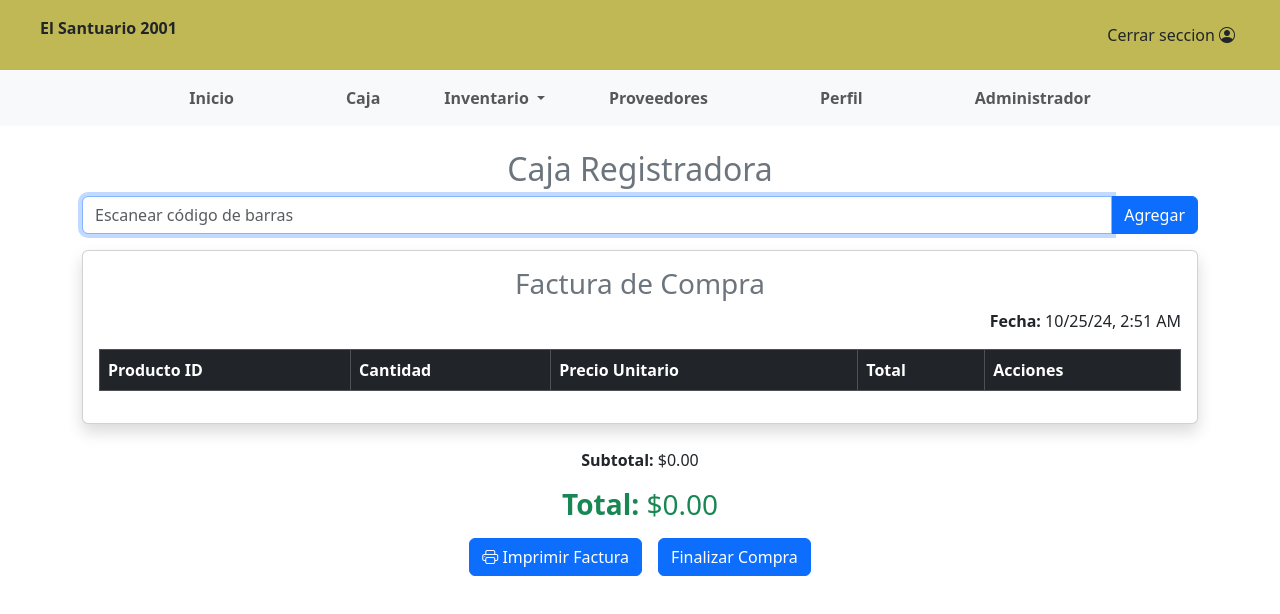
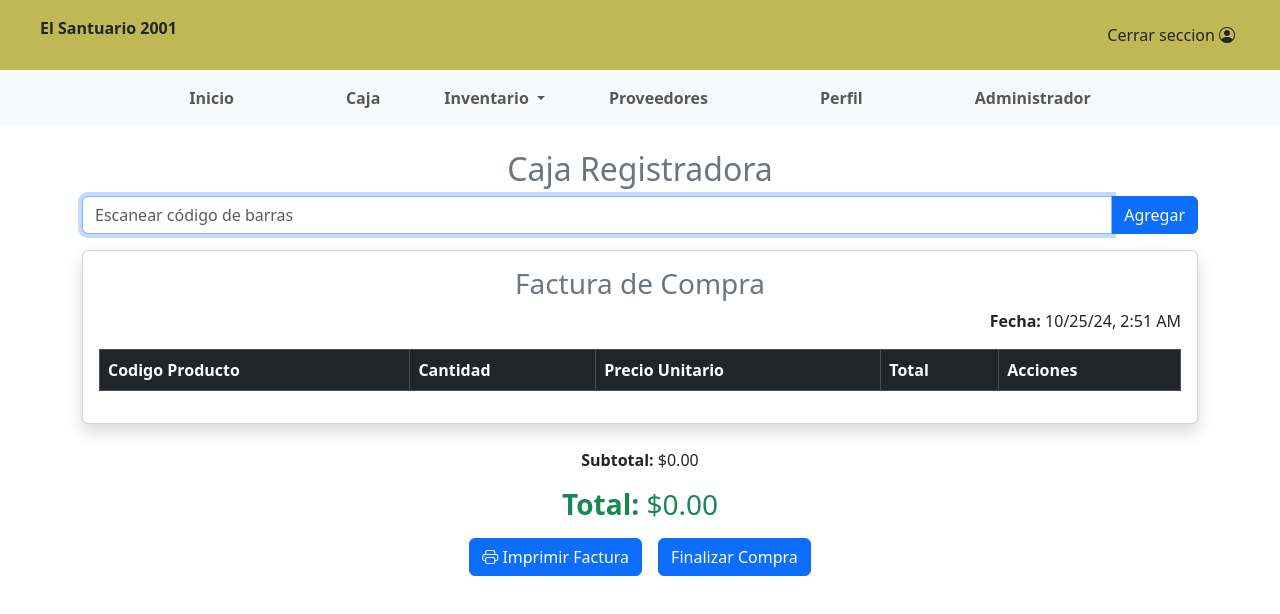
Before and after one commit to dasava11/angular-client, an Angular app: page /cash in a window 1280 px wide. Shown: the top 614 px of the page. Built offline with nearby package versions, Linux system fonts and the light colour scheme.

Commit message:
ajustite chiquitito que se olvido
cambio de un title

```diff
--- a/src/app/components/cash-register/cash-register.component.html
+++ b/src/app/components/cash-register/cash-register.component.html
@@ -22,7 +22,7 @@
       <table class="table table-striped table-bordered">
         <thead class="table-dark">
           <tr>
-            <th>Producto ID</th>
+            <th>Codigo Producto</th>
             <th>Cantidad</th>
             <th>Precio Unitario</th>
             <th>Total</th>
```
